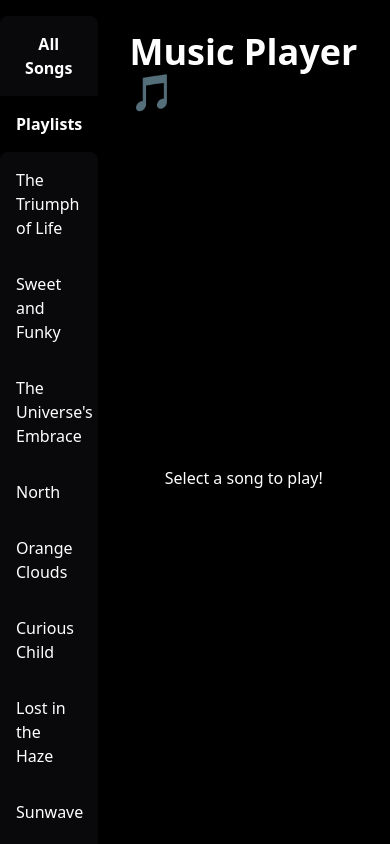
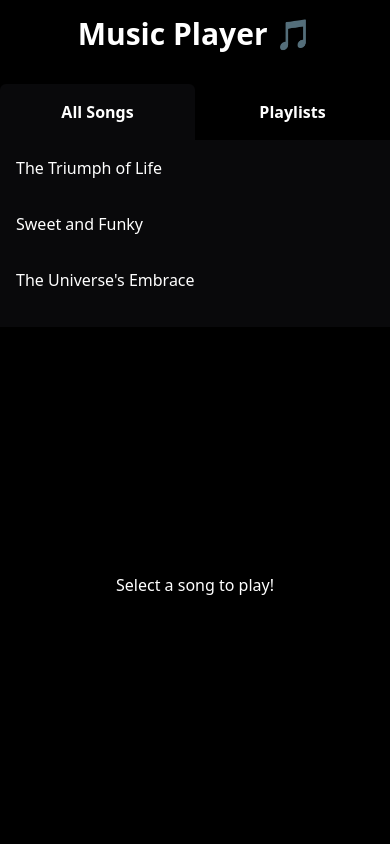
Before and after one commit to dayeetag/music-player-react, a React (Vite) app: page / in a window 390 px wide. Built offline with nearby package versions, Linux system fonts and the light colour scheme.

Commit message:
layout fixes for mobile

```diff
--- a/src/App.jsx
+++ b/src/App.jsx
@@ -18,22 +18,57 @@ function App() {
     }, [playlists]);
 
     return (
-
-        <div className='h-screen w-screen flex'>
-            <div className="w-1/4 h-full flex flex-col pt-4 bg-black">
-                <div>
-                    <button className={`${showAllSongs ? 'bg-zinc-950' : 'bg-black'} p-4 rounded-t-lg font-bold cursor-pointer`} onClick={() => setShowAllSongs(true)}>All Songs</button>
-                    <button className={`${showAllSongs ? 'bg-black' : 'bg-zinc-950'} p-4 rounded-t-lg font-bold cursor-pointer`} onClick={() => setShowAllSongs(false)}>Playlists</button>
-                </div>
-                {showAllSongs ?
-                    <AllSongs currentSong={currentSong} setCurrentSong={setCurrentSong} /> :
-                    <Playlists playlists={playlists} setPlaylists={setPlaylists} activePlaylist={activePlaylist} setActivePlaylist={setActivePlaylist} setCurrentSong={setCurrentSong}/>
-                }
+        <div className='h-screen w-screen flex flex-col overflow-hidden'>
+            {/* Header */}
+            <div>
+                <p className='font-bold text-3xl md:text-4xl p-4 md:p-8 text-center md:text-left'>
+                    Music Player 🎵
+                </p>
             </div>
 
-            <div className="w-3/4 h-screen flex flex-col">
-                <p className='font-bold text-4xl pt-8 pl-8'>Music Player 🎵</p>
-                <SongPlayer currentSong={currentSong} playlists={playlists} setPlaylists={setPlaylists} activePlaylist={activePlaylist} setActivePlaylist={setActivePlaylist}/>
+            {/* Content Area */}
+            <div className='flex flex-col md:flex-row flex-1 overflow-hidden'>
+                {/* Sidebar */}
+                <div className="w-full md:w-1/4 h-1/3 md:h-full flex flex-col pt-4 bg-black overflow-y-auto">
+                    <div className="flex">
+                        <button
+                            className={`flex-1 ${showAllSongs ? 'bg-zinc-950 rounded-t-md' : 'bg-black'} p-4 font-bold cursor-pointer`}
+                            onClick={() => setShowAllSongs(true)}
+                        >
+                            All Songs
+                        </button>
+                        <button
+                            className={`flex-1 ${showAllSongs ? 'bg-black' : 'bg-zinc-950  rounded-t-md'} p-4 font-bold cursor-pointer`}
+                            onClick={() => setShowAllSongs(false)}
+                        >
+                            Playlists
+                        </button>
+                    </div>
+                    <div className="flex-1 overflow-y-auto">
+                        {showAllSongs ? (
+                            <AllSongs currentSong={currentSong} setCurrentSong={setCurrentSong} />
+                        ) : (
+                            <Playlists
+                                playlists={playlists}
+                                setPlaylists={setPlaylists}
+                                activePlaylist={activePlaylist}
+                                setActivePlaylist={setActivePlaylist}
+                                setCurrentSong={setCurrentSong}
+                            />
+                        )}
+                    </div>
+                </div>
+
+                {/* Main Player Panel */}
+                <div className="flex-1 w-full md:w-3/4 flex flex-col overflow-y-auto">
+                    <SongPlayer
+                        currentSong={currentSong}
+                        playlists={playlists}
+                        setPlaylists={setPlaylists}
+                        activePlaylist={activePlaylist}
+                        setActivePlaylist={setActivePlaylist}
+                    />
+                </div>
             </div>
         </div>
     )
--- a/src/components/AllSongs.jsx
+++ b/src/components/AllSongs.jsx
@@ -3,7 +3,7 @@ import SongList from "../data/SongList"
 export default function AllSongs({ currentSong, setCurrentSong }) {
 
     return (
-        <div className="h-full max-h-full rounded-t-lg bg-zinc-950 overflow-auto scrollbar scrollbar-thumb-pink-950 scrollbar-track-gray-950 ">
+        <div className="h-full max-h-full bg-zinc-950 overflow-auto scrollbar scrollbar-thumb-pink-950 scrollbar-track-gray-950 ">
             {
                 SongList.map(s => {
                     return (
--- a/src/components/Playlists.jsx
+++ b/src/components/Playlists.jsx
@@ -55,7 +55,7 @@ export default function Playlists({ playlists, setPlaylists, activePlaylist, set
             </div>
             {
                 pNameError &&
-                <div className="alert alert-error p-4 mx-4">
+                <div className="alert alert-error p-4 mx-4 my-2">
                     <span className="font-bold">Playlist name already exists!</span>
                 </div>
             }
--- a/src/components/SongPlayer.jsx
+++ b/src/components/SongPlayer.jsx
@@ -6,6 +6,7 @@ export default function SongPlayer({ currentSong, playlists, setPlaylists, activ
     const [showModal, setShowModal] = useState(false);
     const [newPlaylistName, setNewPlaylistName] = useState("")
     const [selectedPlaylistOption, setSelectedPlaylistOption] = useState("");
+    const [pNameError, setPNameError] = useState(false)
 
     const audioRef = useRef(null)
 
@@ -22,6 +23,11 @@ export default function SongPlayer({ currentSong, playlists, setPlaylists, activ
 
     const handleSave = () => {
         if (newPlaylistName !== "") {
+            const exists = playlists.some(item => item.name === newPlaylistName);
+            if (exists) {
+                setPNameError(true)
+                return
+            }
             setPlaylists(prevData =>
                 [...prevData, { name: newPlaylistName, songs: [{ id: uuidv4(), songInfo: currentSong }] }]
             )
@@ -47,6 +53,7 @@ export default function SongPlayer({ currentSong, playlists, setPlaylists, activ
         }
         setNewPlaylistName("")
         setSelectedPlaylistOption("")
+        setPNameError(false)
         setShowModal(false);
     };
 
@@ -58,12 +65,12 @@ export default function SongPlayer({ currentSong, playlists, setPlaylists, activ
                         <p>Select a song to play!</p>
                     </div>
                     :
-                    <div className="w-full h-full flex flex-col justify-around items-center text-center px-32 py-16">
+                    <div className="w-full h-full flex flex-col justify-around items-center text-center px-8 py-8 md:py-16 md:px-32">
                         <img src={currentSong.albumart ? currentSong.albumart : ""} className="w-1/4 rounded-lg" />
                         <p className="font-bold text-2xl">{currentSong.title ? currentSong.title : ""}</p>
                         <p className="font-semibold text-lg">{currentSong.artist ? currentSong.artist : ""}</p>
                         <p className="text-md">{currentSong.desc ? currentSong.desc : ""}</p>
-                        <audio ref={audioRef} controls autoPlay className="w-3/5">
+                        <audio ref={audioRef} controls autoPlay className="md:w-3/5">
                             <source src={currentSong.src ? currentSong.src : null} type="audio/mp3" />
                         </audio>
                         <button
@@ -79,6 +86,12 @@ export default function SongPlayer({ currentSong, playlists, setPlaylists, activ
                                         <input type="text" placeholder="Enter playlist name" className="input input-bordered w-full bg-white text-black placeholder:text-black"
                                             onChange={(e) => setNewPlaylistName(e.target.value)}
                                         />
+                                        {
+                                            pNameError &&
+                                            <div className="alert alert-error p-4 my-2">
+                                                <span className="font-bold">Playlist name already exists!</span>
+                                            </div>
+                                        }
                                     </div>
 
                                     {playlists.length > 0 && (
@@ -108,7 +121,7 @@ export default function SongPlayer({ currentSong, playlists, setPlaylists, activ
                                         <button className="btn btn-success" onClick={handleSave}>
                                             Save
                                         </button>
-                                        <button className="btn" onClick={() => setShowModal(false)}>
+                                        <button className="btn" onClick={() => {setShowModal(false); setPNameError(false);setNewPlaylistName("");setSelectedPlaylistOption("");}}>
                                             Close
                                         </button>
                                     </div>
```
